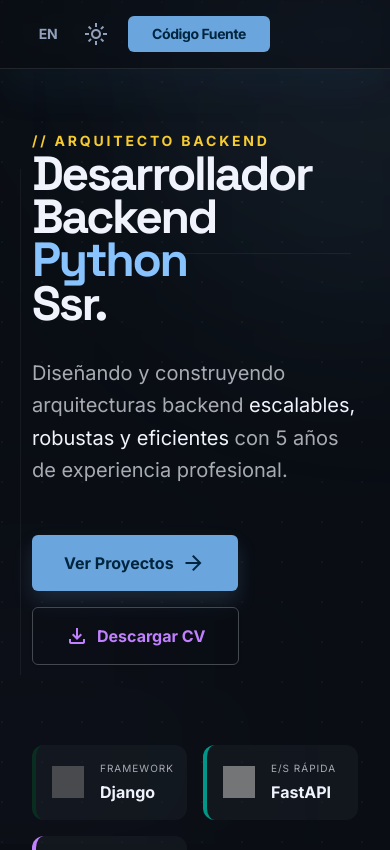
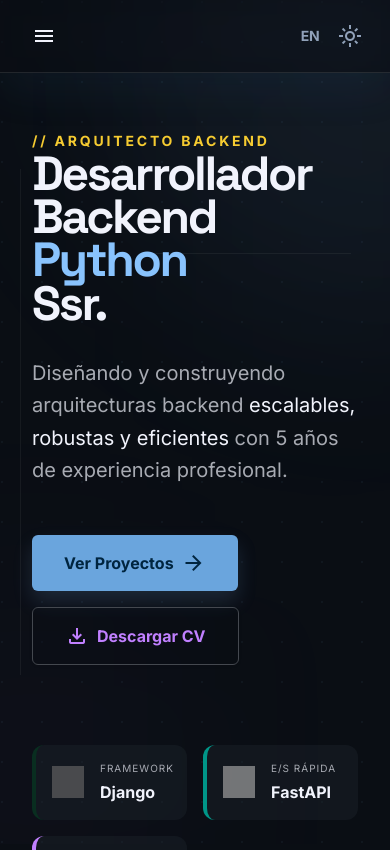
Before and after one commit to huacre1997/resume-v1, a React (Vite) app: page / in a window 390 px wide. Shown: the top 850 px of the page. Built offline with nearby package versions, Linux system fonts and the light colour scheme; grey boxes are pictures that could not be loaded.

Commit message:
fix: add hamburger menu and improve mobile section visibility

```diff
--- a/src/components/ExperienceSection.tsx
+++ b/src/components/ExperienceSection.tsx
@@ -35,7 +35,7 @@ export const ExperienceSection: React.FC = () => {
       <motion.header
         initial={{ opacity: 0, y: 30 }}
         whileInView={{ opacity: 1, y: 0 }}
-        viewport={{ once: true, amount: 0.6 }}
+        viewport={{ once: true, amount: 0.2 }}
         transition={{ duration: 0.6 }}
         className="mb-20"
       >
--- a/src/components/HeroSection.tsx
+++ b/src/components/HeroSection.tsx
@@ -195,7 +195,7 @@ export const HeroSection: React.FC = () => {
       <motion.section
         initial={{ opacity: 0, y: 30 }}
         whileInView={{ opacity: 1, y: 0 }}
-        viewport={{ once: true, amount: 0.8 }}
+        viewport={{ once: true, amount: 0.2 }}
         transition={{ duration: 0.6 }}
         className="mt-12 bg-surface-container-low border-y border-white/5 py-8 overflow-hidden relative z-0"
       >
--- a/src/components/Navigation.tsx
+++ b/src/components/Navigation.tsx
@@ -6,6 +6,8 @@ export const Navigation: React.FC = () => {
   const { lang, setLang, t } = useLanguage();
   const { isDark, toggleTheme } = useTheme();
   const [activeSection, setActiveSection] = React.useState('home');
+
+  const [isMenuOpen, setIsMenuOpen] = React.useState(false);
 
   React.useEffect(() => {
     const observer = new IntersectionObserver(
@@ -38,15 +40,29 @@ export const Navigation: React.FC = () => {
     { id: 'contact', label: t.nav.contact },
   ];
 
+  const handleLinkClick = (id: string) => {
+    setActiveSection(id);
+    setIsMenuOpen(false);
+  };
+
   return (
-    <nav className="fixed top-0 w-full z-50 bg-surface-dim/60 backdrop-blur-xl border-b border-white/10 shadow-[0_20px_40px_rgba(55,118,171,0.08)] flex justify-between items-center px-8 py-4 max-w-full font-space-grotesk font-medium tracking-tight">
+    <nav className="fixed top-0 w-full z-50 bg-surface-dim/60 backdrop-blur-xl border-b border-white/10 shadow-[0_20px_40px_rgba(55,118,171,0.08)] flex justify-between items-center px-6 md:px-8 py-4 max-w-full font-space-grotesk font-medium tracking-tight">
+      <div className="flex items-center gap-4">
+        <button
+          onClick={() => setIsMenuOpen(!isMenuOpen)}
+          className="md:hidden text-on-surface hover:text-primary transition-colors flex items-center justify-center w-10 h-10 rounded-full hover:bg-white/5"
+        >
+          <span className="material-symbols-outlined text-2xl">
+            {isMenuOpen ? 'close' : 'menu'}
+          </span>
+        </button>
 
         <div className="hidden md:flex items-center gap-6">
           {navLinks.map((link) => (
             <a
               key={link.id}
               href={`#${link.id}`}
-            onClick={() => setActiveSection(link.id)}
+              onClick={() => handleLinkClick(link.id)}
               className={`transition-all duration-200 px-2 py-1 ${activeSection === link.id
                 ? "text-primary border-b-2 border-primary pb-1"
                 : "text-on-surface-variant hover:text-on-surface hover:bg-surface-bright rounded"
@@ -56,7 +72,9 @@ export const Navigation: React.FC = () => {
             </a>
           ))}
         </div>
-      <div className="flex items-center gap-4">
+      </div>
+
+      <div className="flex items-center gap-2 md:gap-4">
         <button
           onClick={() => setLang(lang === 'EN' ? 'ES' : 'EN')}
           className="text-slate-400 hover:text-white font-label font-bold text-sm w-8 cursor-pointer transition-colors"
@@ -75,10 +93,35 @@ export const Navigation: React.FC = () => {
           </span>
         </button>
 
-        <button className="bg-primary-container text-on-primary-container px-6 py-2 rounded-md font-label text-sm font-bold active:scale-95 transition-all duration-200 hover:shadow-[0_0_15px_rgba(245,203,49,0.3)] cursor-pointer">
+        <button className="hidden sm:block bg-primary-container text-on-primary-container px-6 py-2 rounded-md font-label text-sm font-bold active:scale-95 transition-all duration-200 hover:shadow-[0_0_15px_rgba(245,203,49,0.3)] cursor-pointer">
           {t.nav.source}
         </button>
       </div>
+
+      {/* Mobile Menu Overlay */}
+      {isMenuOpen && (
+        <div className="fixed inset-0 top-[73px] bg-surface-dim z-40 md:hidden animate-in fade-in slide-in-from-top duration-300">
+          <div className="flex flex-col p-6 gap-2">
+            {navLinks.map((link) => (
+              <a
+                key={link.id}
+                href={`#${link.id}`}
+                onClick={() => handleLinkClick(link.id)}
+                className={`text-2xl font-headline font-bold py-4 border-b border-outline-variant/20 flex items-center justify-between ${activeSection === link.id ? "text-primary" : "text-on-surface"
+                  }`}
+              >
+                {link.label}
+                <span className="material-symbols-outlined opacity-30">chevron_right</span>
+              </a>
+            ))}
+            <div className="mt-8">
+              <button className="w-full bg-primary-container text-on-primary-container px-6 py-4 rounded-xl font-label text-md font-bold active:scale-95 transition-all duration-200">
+                {t.nav.source}
+              </button>
+            </div>
+          </div>
+        </div>
+      )}
     </nav>
   );
 };
```
Lines whose indentation alone changed are shown as unchanged.
